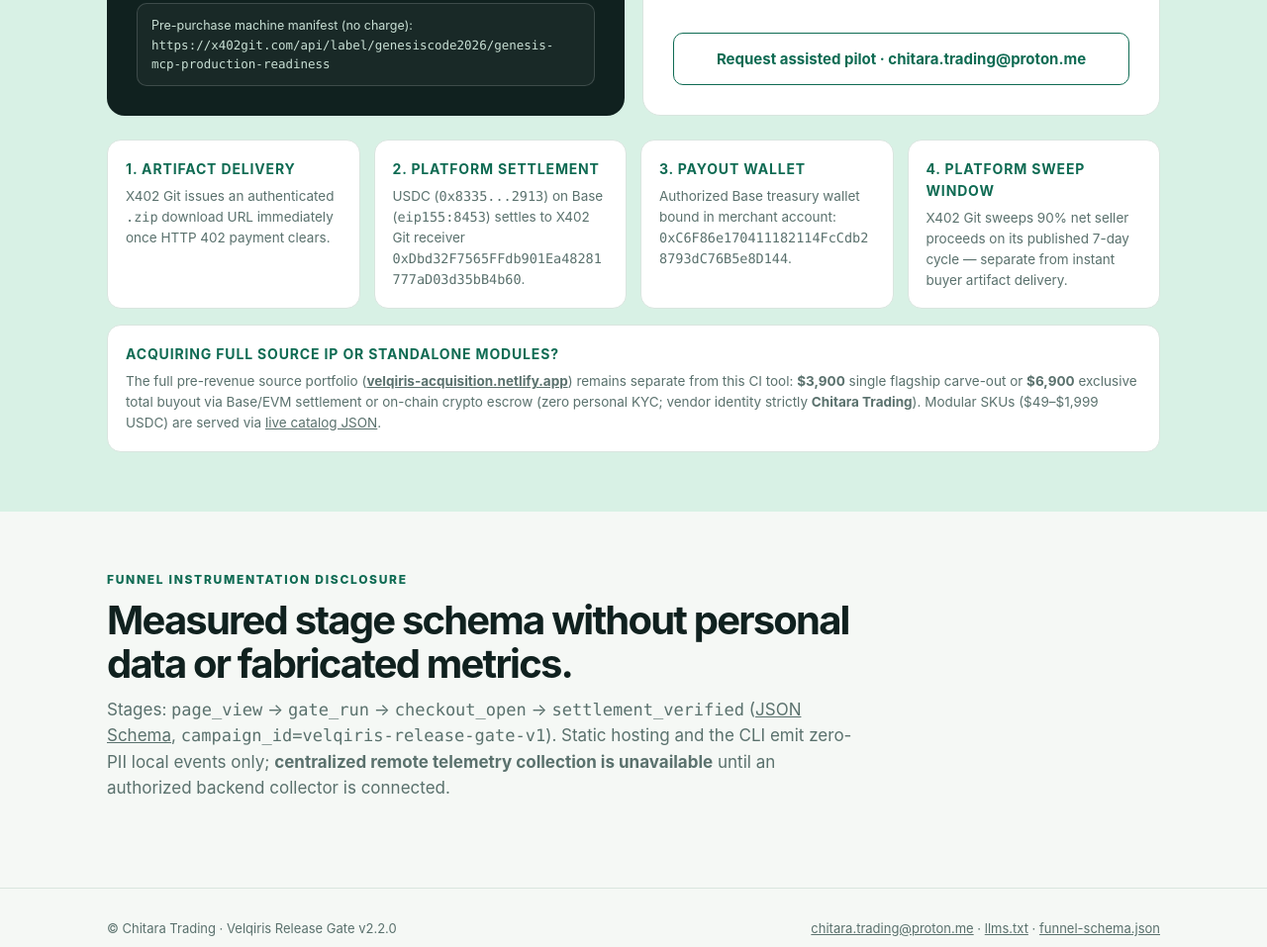
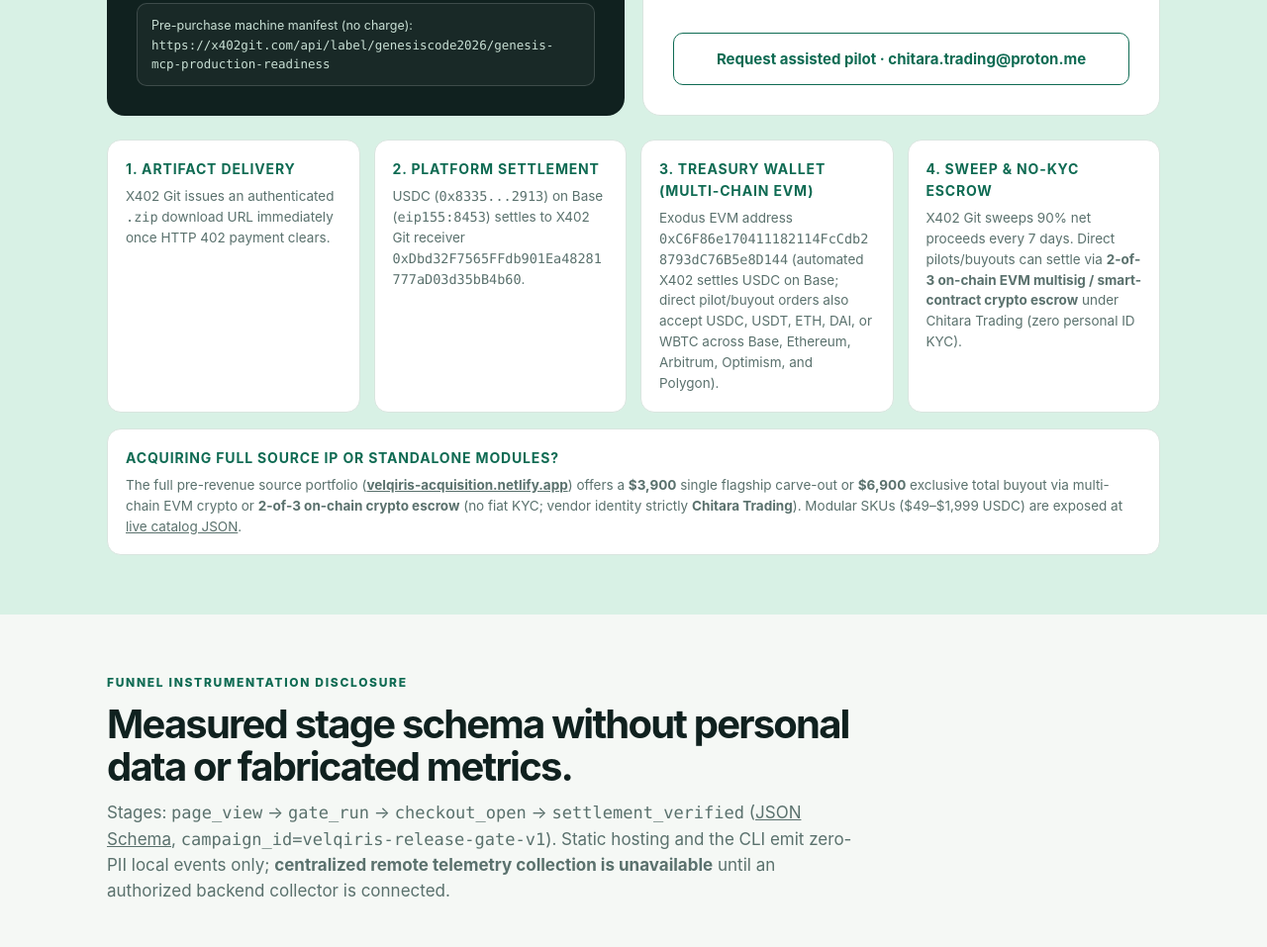
Before and after one commit to genesiscode2026/velqiris, a plain HTML site: page index.html in a window 1280 px wide. Shown: the part 4706-5663 px from the top of the page at 99% size. Drawn offline with Linux system fonts and the light colour scheme.

Commit message:
docs: enable multi-chain EVM crypto and 2-of-3 no-KYC on-chain escrow policy on landing

```diff
--- a/index.html
+++ b/index.html
@@ -409,18 +409,18 @@ jobs:
             <p>USDC (<code>0x8335...2913</code>) on Base (<code>eip155:8453</code>) settles to X402 Git receiver <code>0xDbd32F7565FFdb901Ea48281777aD03d35bB4b60</code>.</p>
           </div>
           <div class="mini">
-            <h4>3. Payout Wallet</h4>
-            <p>Authorized Base treasury wallet bound in merchant account: <code>0xC6F86e170411182114FcCdb28793dC76B5e8D144</code>.</p>
+            <h4>3. Treasury Wallet (Multi-Chain EVM)</h4>
+            <p>Exodus EVM address <code>0xC6F86e170411182114FcCdb28793dC76B5e8D144</code> (automated X402 settles USDC on Base; direct pilot/buyout orders also accept USDC, USDT, ETH, DAI, or WBTC across Base, Ethereum, Arbitrum, Optimism, and Polygon).</p>
           </div>
           <div class="mini">
-            <h4>4. Platform Sweep Window</h4>
-            <p>X402 Git sweeps 90% net seller proceeds on its published 7-day cycle — separate from instant buyer artifact delivery.</p>
+            <h4>4. Sweep &amp; No-KYC Escrow</h4>
+            <p>X402 Git sweeps 90% net proceeds every 7 days. Direct pilots/buyouts can settle via <strong>2-of-3 on-chain EVM multisig / smart-contract crypto escrow</strong> under Chitara Trading (zero personal ID KYC).</p>
           </div>
         </div>
 
         <div class="mini" style="margin-top:16px">
           <h4>Acquiring Full Source IP or Standalone Modules?</h4>
-          <p>The full pre-revenue source portfolio (<a href="https://velqiris-acquisition.netlify.app" rel="noopener"><strong>velqiris-acquisition.netlify.app</strong></a>) remains separate from this CI tool: <strong>$3,900</strong> single flagship carve-out or <strong>$6,900</strong> exclusive total buyout via Base/EVM settlement or on-chain crypto escrow (zero personal KYC; vendor identity strictly <strong>Chitara Trading</strong>). Modular SKUs ($49–$1,999 USDC) are served via <a href="https://velqiris-acquisition.netlify.app/.netlify/functions/catalog" rel="noopener">live catalog JSON</a>.</p>
+          <p>The full pre-revenue source portfolio (<a href="https://velqiris-acquisition.netlify.app" rel="noopener"><strong>velqiris-acquisition.netlify.app</strong></a>) offers a <strong>$3,900</strong> single flagship carve-out or <strong>$6,900</strong> exclusive total buyout via multi-chain EVM crypto or <strong>2-of-3 on-chain crypto escrow</strong> (no fiat KYC; vendor identity strictly <strong>Chitara Trading</strong>). Modular SKUs ($49–$1,999 USDC) are exposed at <a href="https://velqiris-acquisition.netlify.app/.netlify/functions/catalog" rel="noopener">live catalog JSON</a>.</p>
         </div>
       </div>
     </section>
```
Also changed, not shown: llms.txt.
